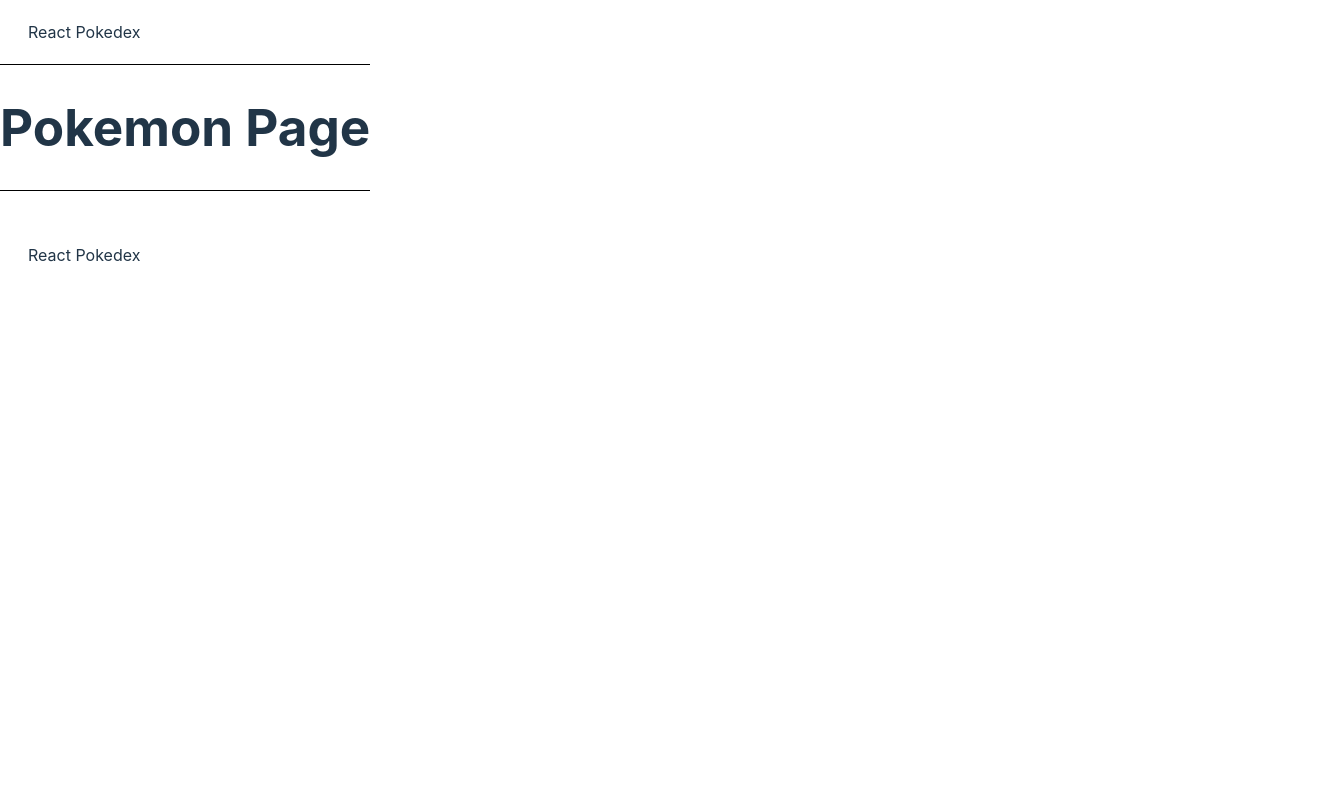
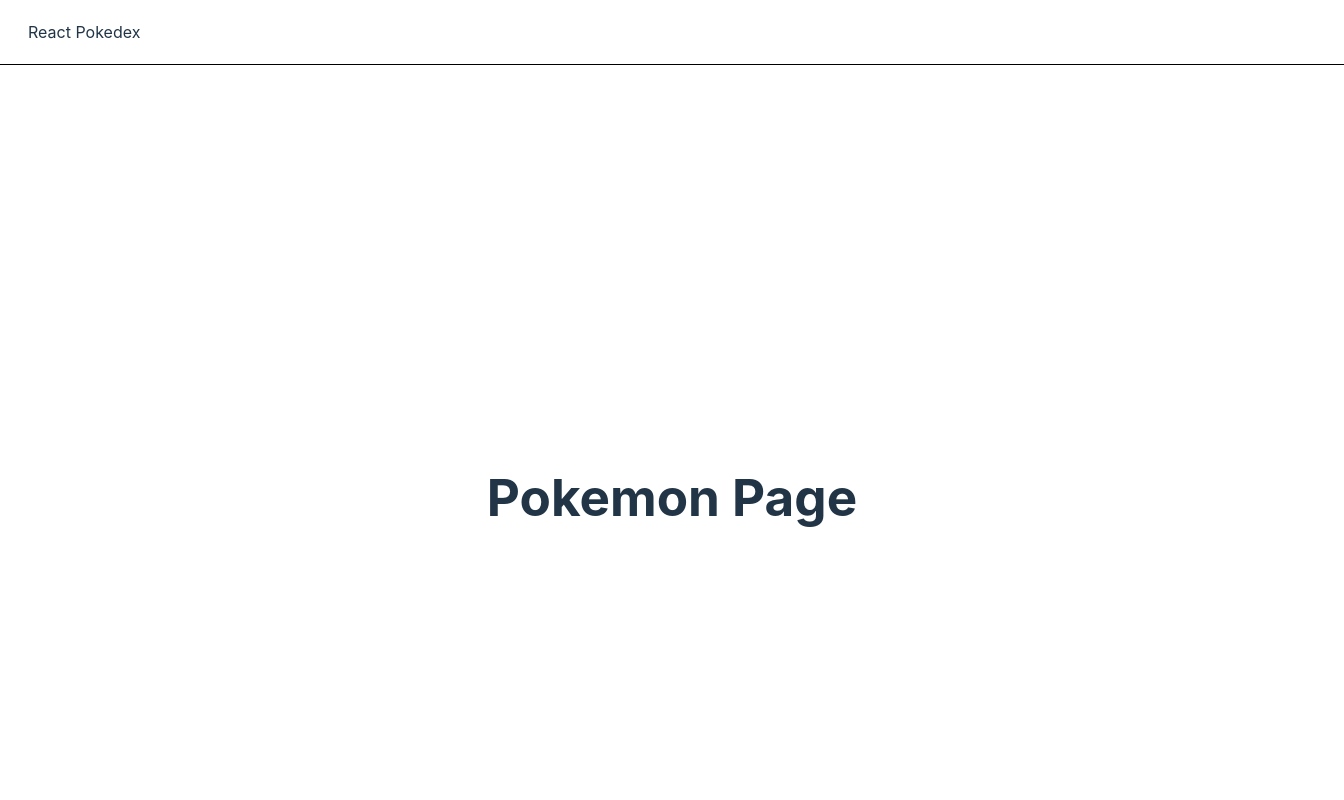
Before and after one commit to Colton-Bassett/reactpokedex, a React (Vite) app: page /pokemon in a window 1280 px wide. Shown: the top 800 px of the page, 1344 px wide, since content can reach past the window. Built offline with nearby package versions, Linux system fonts and the light colour scheme.

Commit message:
Basic layout working with routes, pages, nav, footer

```diff
--- a/src/App.module.css
+++ b/src/App.module.css
@@ -14,3 +14,14 @@
 .logo.react:hover {
   filter: drop-shadow(0 0 2em #61dafbaa);
 }
+
+.main {
+  display: flex;
+  flex-direction: column;
+  justify-content: center;
+  align-items: center;
+  min-height: 100vh;
+  min-width: 100vw;
+  padding: 2rem;
+  padding-bottom: 5rem;
+}
--- a/src/App.tsx
+++ b/src/App.tsx
@@ -1,10 +1,11 @@
 import { Suspense } from "react";
-import "./App.module.css";
+// import "./App.module.css";
 import Pokemon from "./pages/pokemon";
 import { Route, Routes } from "react-router-dom";
 import Home from "./pages/home";
 import Nav from "./components/nav";
 import Footer from "./components/footer";
+import styles from "./App.module.css";
 
 // TODO implement error handling for use API
 // Read React 19 docs
@@ -13,6 +14,7 @@
   return (
     <>
       <Nav />
+      <main className={styles.main}>
         <Routes>
           <Route path="/" element={<Home />}></Route>
           <Route
@@ -24,6 +26,7 @@
             }
           ></Route>
         </Routes>
+      </main>
       <Footer />
     </>
   );
--- a/src/components/footer.module.css
+++ b/src/components/footer.module.css
@@ -1,4 +1,4 @@
-.wrapper {
+.footerContainer {
   border-top: 1px solid black;
 }
 
--- a/src/components/footer.tsx
+++ b/src/components/footer.tsx
@@ -2,7 +2,7 @@
 
 export default function Footer() {
   return (
-    <div className={styles.wrapper}>
+    <div className={styles.footerContainer}>
       <footer className={styles.footer}>
         <div>React Pokedex</div>
       </footer>
--- a/src/pages/home.module.css
+++ b/src/pages/home.module.css
@@ -1,10 +1,10 @@
 .home {
-  display: flex;
+  /* display: flex;
   flex-direction: column;
   justify-content: center;
   align-items: center;
   min-height: 100vh;
   min-width: 100vw;
   padding: 2rem;
-  padding-bottom: 5rem;
+  padding-bottom: 5rem; */
 }
--- a/src/pages/home.tsx
+++ b/src/pages/home.tsx
@@ -4,12 +4,12 @@
 
 export default function Home() {
   return (
-    <main className={styles.home}>
+    <>
       <h1>Home</h1>
       {/* <Suspense fallback={<Loading />}>
         <Page />
       </Suspense> */}
-    </main>
+    </>
   );
 }
 
--- a/src/pages/pokemon.tsx
+++ b/src/pages/pokemon.tsx
@@ -7,9 +7,9 @@
   //   console.log(response);
 
   return (
-    <div>
+    <>
       {/* <pre>{JSON.stringify(response, null, 2)}</pre> */}
       <h1>Pokemon Page</h1>
-    </div>
+    </>
   );
 }
```
Lines whose indentation alone changed are shown as unchanged.
